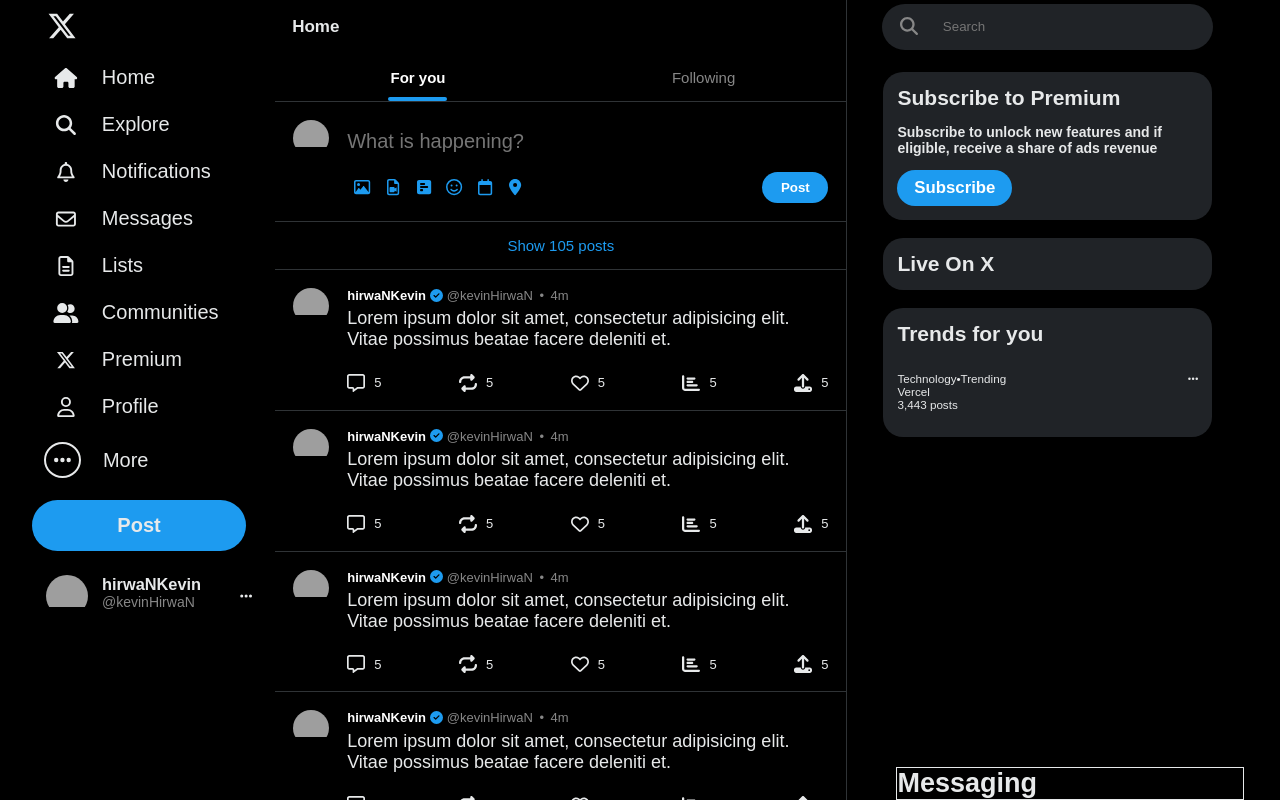
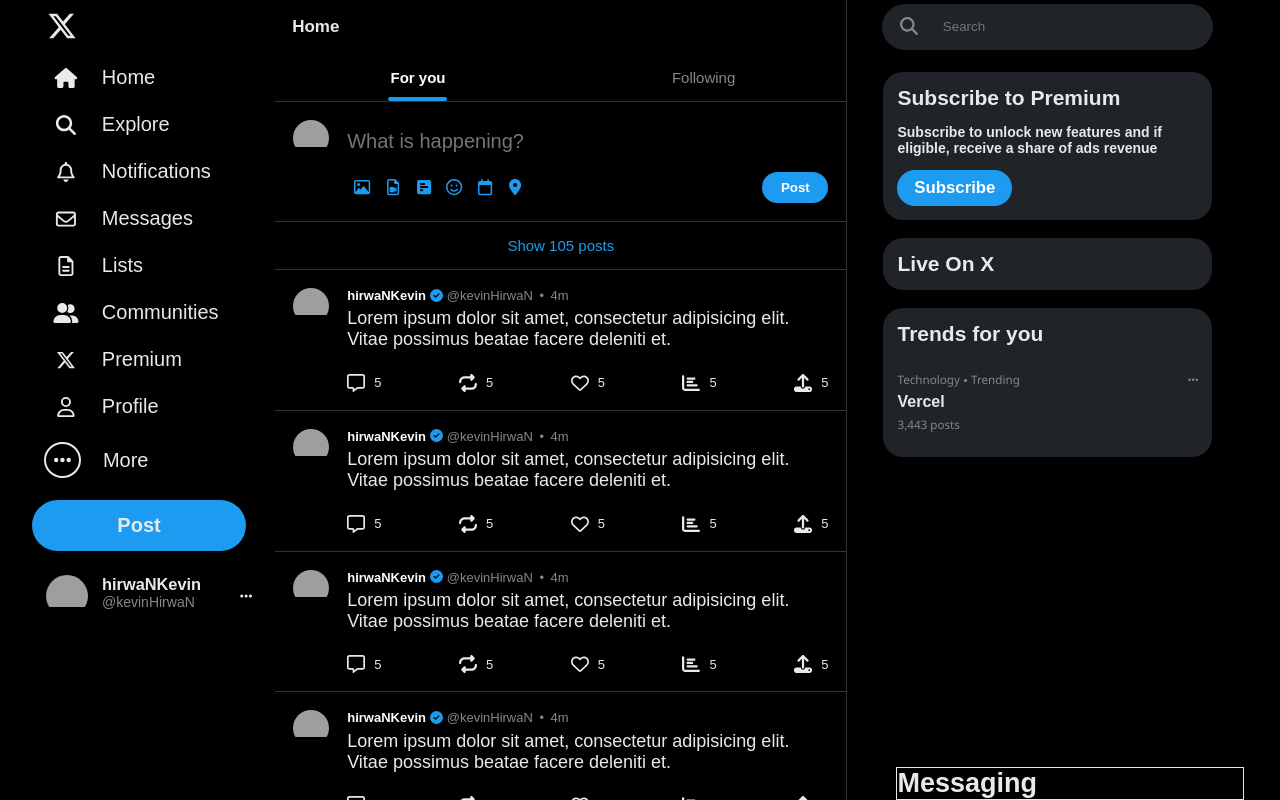
Before and after one commit to hirwaNkevin/twitter-clone-react, a React (Vite) app: page / in a window 1280 px wide. Shown: the top 800 px of the page. Built offline with nearby package versions, Linux system fonts and the light colour scheme; grey boxes are pictures that could not be loaded.

Commit message:
style trend

```diff
--- a/src/components/SideBarTrendsComponent.tsx
+++ b/src/components/SideBarTrendsComponent.tsx
@@ -52,7 +52,9 @@
       <div className="trend">
         <div className="category-wrp">
           <div className="category">
-            <span className="category-name">Technology</span>&bull;Trending
+            <span className="category-name">
+              Technology <span>&bull;</span>Trending
+            </span>
           </div>
           <span>
             <FontAwesomeIcon icon={faEllipsis} />
--- a/src/css/App.css
+++ b/src/css/App.css
@@ -361,6 +361,9 @@
     margin-left: -1em;
     font-size: smaller;
     font-weight: lighter;
+    display: flex;
+    flex-flow: column nowrap;
+    gap: .5em;
 }
 
 .category-wrp {
@@ -369,3 +372,25 @@
     gap: 1em;
     justify-content: space-between;
 }
+
+.post-number,
+.post-number-count,
+.category-wrp > span > svg,
+.category-wrp > .category > .category-name {
+    color: #878787;
+    font-weight: lighter;
+    font-family: "Segoe UI";
+}
+
+.category-wrp > .category > .category-name {
+    display: flex;
+    width: 50%;
+    justify-content: space-between;
+    align-items: center;
+    gap: .3em;
+}
+
+.trend-name {
+    font-weight: bolder;
+    font-size: 1.6rem;
+}
```
